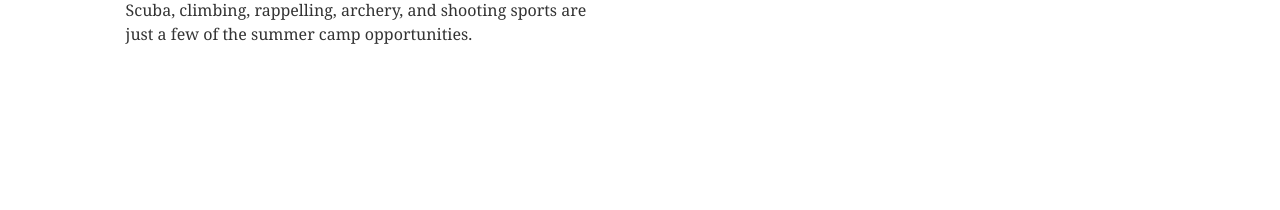
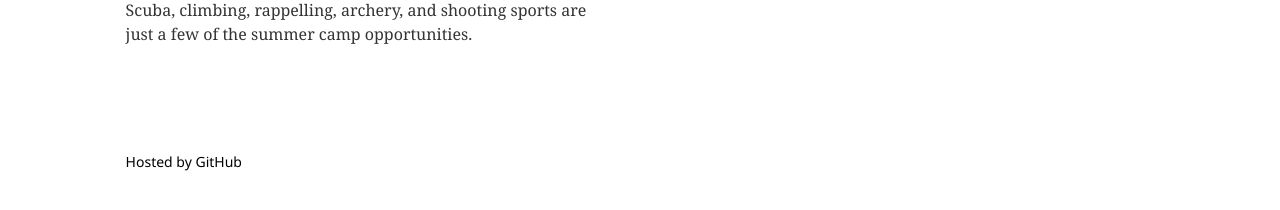
Before and after one commit to troop123seattle/troop123seattle, a plain HTML site: page index.html in a window 1280 px wide. Shown: the part 2869-3079 px from the top of the page. Before the commit the page ends 2989 px from the top, so only its background shows below. Drawn offline with Linux system fonts and the light colour scheme.

Commit message:
Add hosted msg so we can see which host is working after DNS changes

```diff
--- a/index.html
+++ b/index.html
@@ -154,11 +154,6 @@
         <br /><br /></P>
     </div>
     </div>
-
-
-
-
-
-
+    <div id="workmain" style="padding-top: 5rem;"><p>Hosted by GitHub</p></div>
 </body>
 </html>
```
